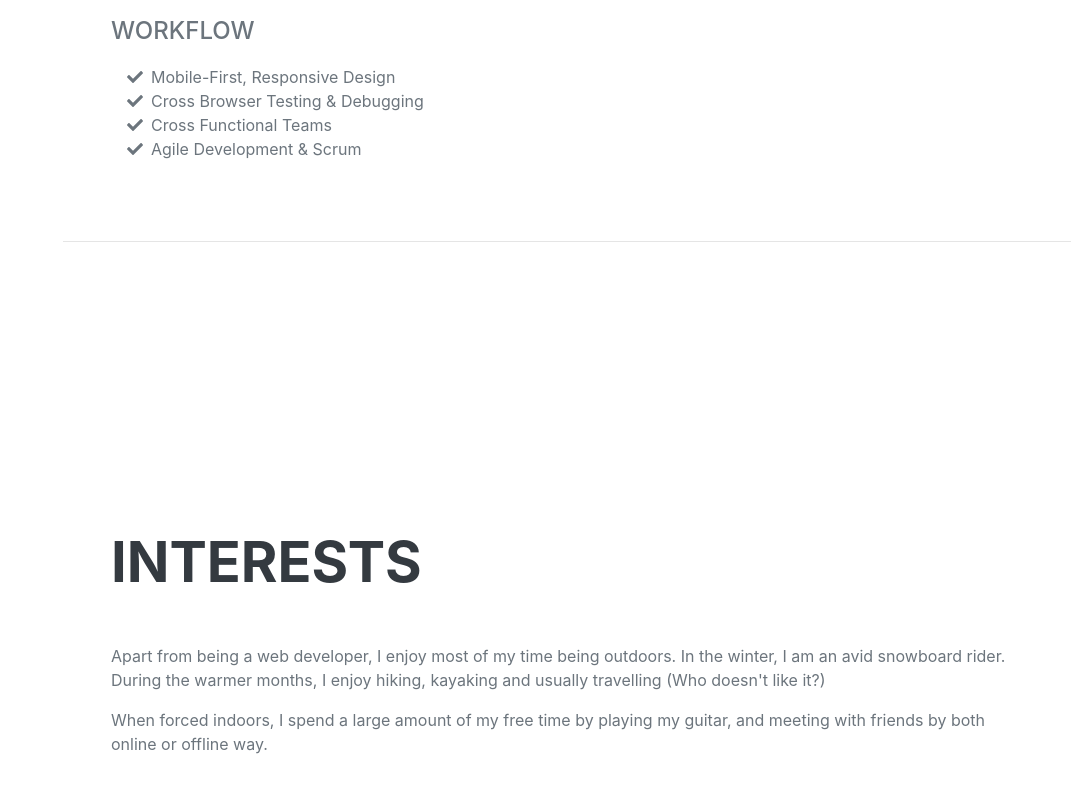
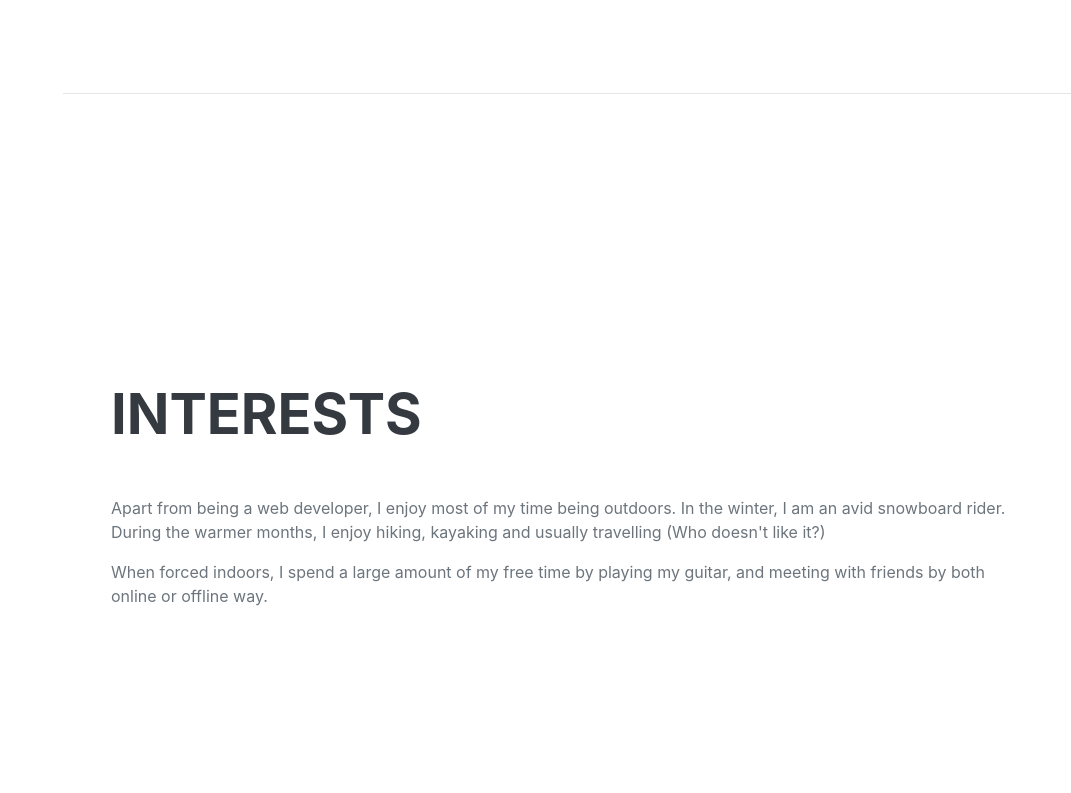
Before and after one commit to Haski007/pdemianCV, a plain HTML site: page index.html in a window 1280 px wide. Shown: the part 3853-4646 px from the top of the page, without its empty margins (209-1280 px from the left). Drawn offline with nearby package versions, Linux system fonts and the light colour scheme; a web font is replaced by a local one.

Commit message:
some changes

```diff
--- a/index.html
+++ b/index.html
@@ -101,21 +101,6 @@
                 <li class="list-inline-item"><img src="https://img.icons8.com/color/48/000000/docker.png"/></li>
                 <li class="list-inline-item"><img src="https://img.icons8.com/color/48/000000/git.png"/></li>
             </ul>
-            <div class="subheading mb-3">Workflow</div>
-            <ul class="fa-ul mb-0">
-                <li>
-                    <span class="fa-li"><i class="fas fa-check"></i></span>Mobile-First, Responsive Design
-                </li>
-                <li>
-                    <span class="fa-li"><i class="fas fa-check"></i></span>Cross Browser Testing & Debugging
-                </li>
-                <li>
-                    <span class="fa-li"><i class="fas fa-check"></i></span>Cross Functional Teams
-                </li>
-                <li>
-                    <span class="fa-li"><i class="fas fa-check"></i></span>Agile Development & Scrum
-                </li>
-            </ul>
         </div>
     </section>
     <hr class="m-0" />
```
